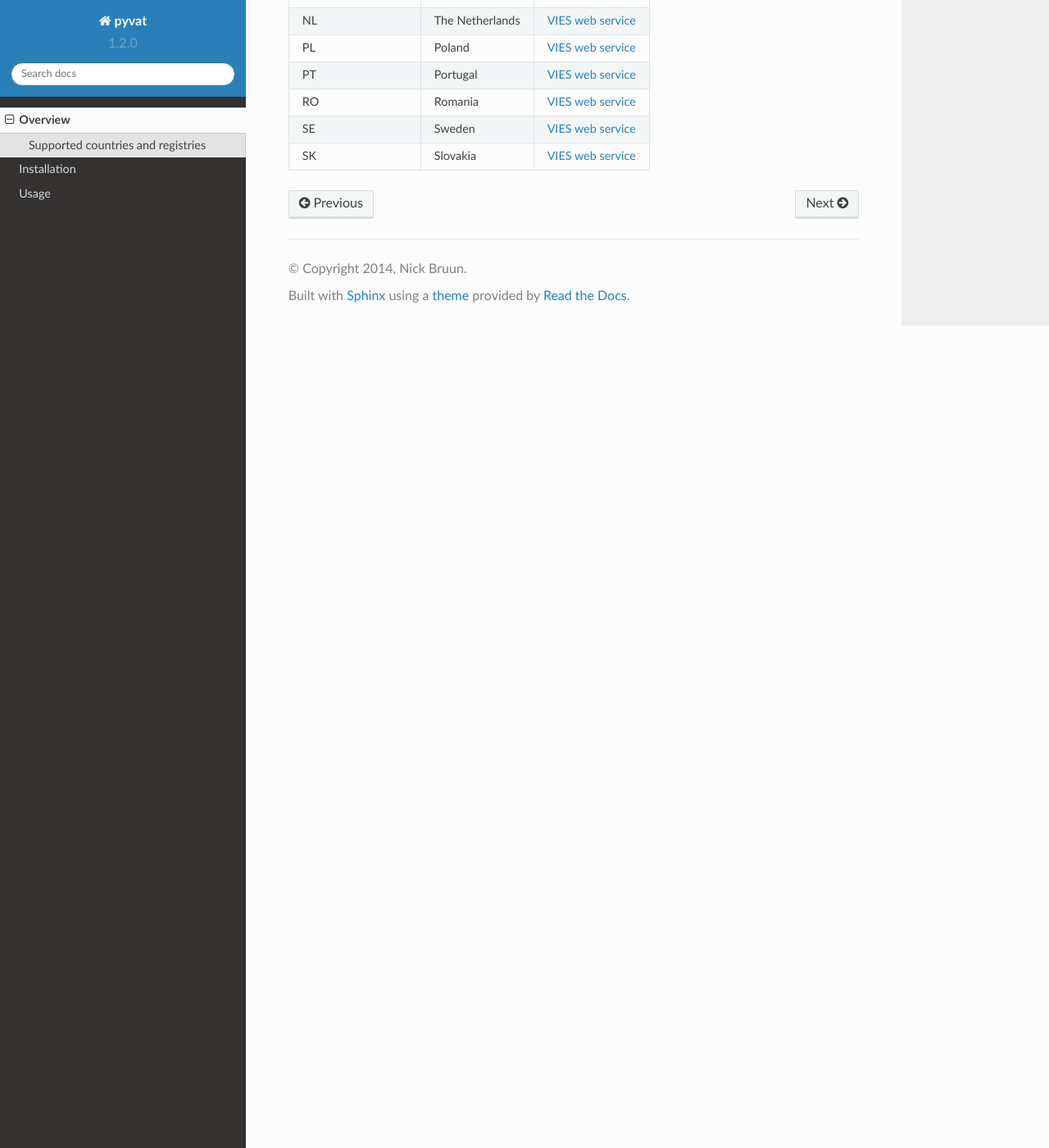
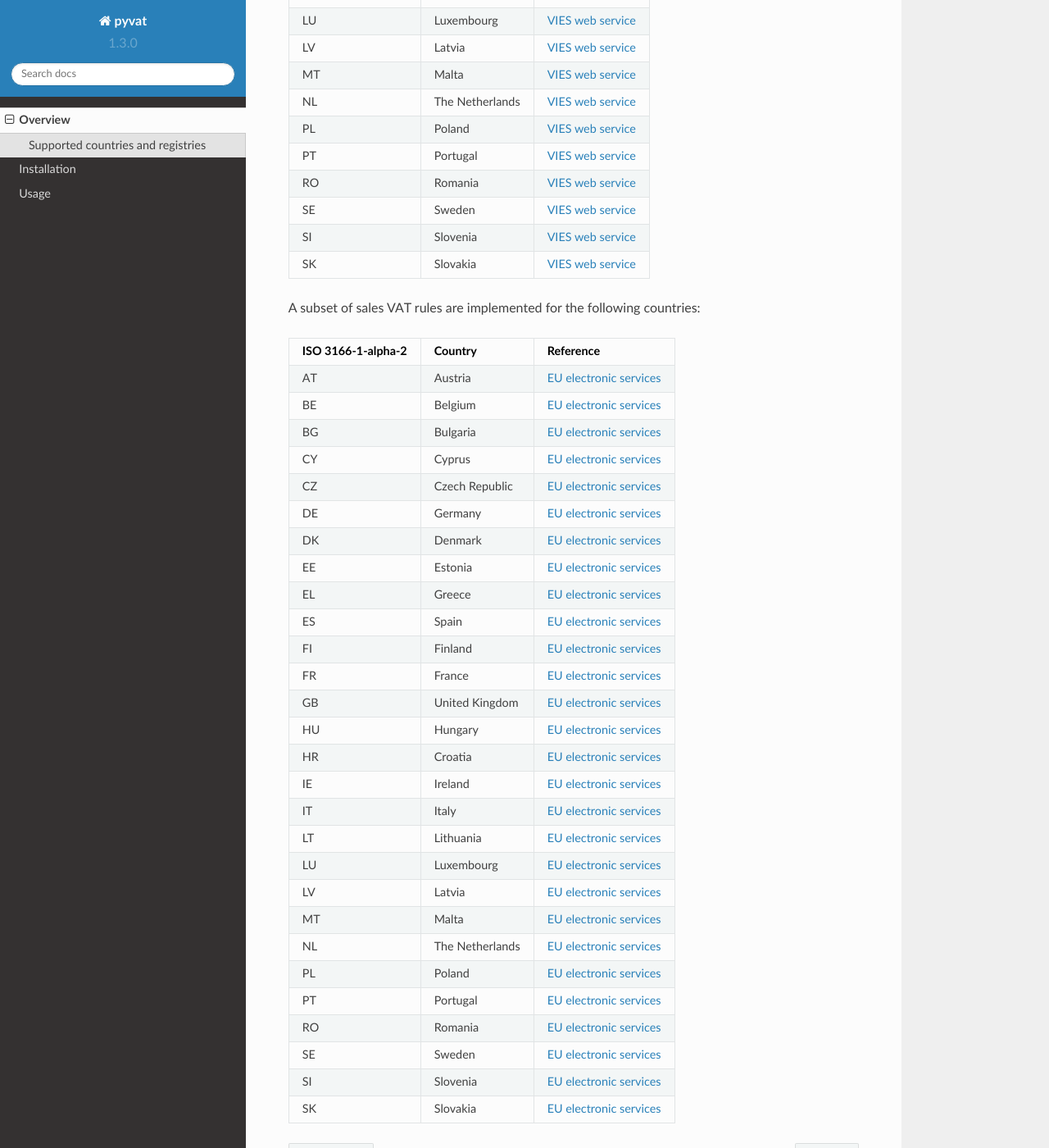
Before and after one commit to iconfinder/pyvat, a Sphinx documentation site: the page built from docs/overview.rst, in a window 1280 px wide and 1400 px high, scrolled down 2033 px. Shown: the whole window at 82% size. Built offline with Sphinx 7.4.7 and the Read the Docs theme 2.0.0, drawn with Linux system fonts in a browser that asks for light colours; some of the changed text lies outside the part shown.

Commit message:
Documentation updates.

```diff
--- a/docs/overview.rst
+++ b/docs/overview.rst
@@ -28,6 +28,7 @@ FI                 Finland               `VIES FAQ Q11`_
 FR                 France                `VIES FAQ Q11`_
 GB                 United Kingdom        `VIES FAQ Q11`_
 HU                 Hungary               `VIES FAQ Q11`_
+HR                 Croatia               `VIES FAQ Q11`_
 IE                 Ireland               `VIES FAQ Q11`_
 IT                 Italy                 `VIES FAQ Q11`_
 LT                 Lithuania             `VIES FAQ Q11`_
@@ -39,6 +40,7 @@ PL                 Poland                `VIES FAQ Q11`_
 PT                 Portugal              `VIES FAQ Q11`_
 RO                 Romania               `VIES FAQ Q11`_
 SE                 Sweden                `VIES FAQ Q11`_
+SI                 Slovenia              `VIES FAQ Q11`_
 SK                 Slovakia              `VIES FAQ Q11`_
 ================== ===================== ======================================
 
@@ -63,6 +65,7 @@ FI                 Finland               `VIES web service`_
 FR                 France                `VIES web service`_
 GB                 United Kingdom        `VIES web service`_
 HU                 Hungary               `VIES web service`_
+HR                 Croatia               `VIES web service`_
 IE                 Ireland               `VIES web service`_
 IT                 Italy                 `VIES web service`_
 LT                 Lithuania             `VIES web service`_
@@ -74,5 +77,43 @@ PL                 Poland                `VIES web service`_
 PT                 Portugal              `VIES web service`_
 RO                 Romania               `VIES web service`_
 SE                 Sweden                `VIES web service`_
+SI                 Slovenia              `VIES web service`_
 SK                 Slovakia              `VIES web service`_
 ================== ===================== ======================================
+
+A subset of sales VAT rules are implemented for the following countries:
+
+.. _EU electronic services: http://ec.europa.eu/taxation_customs/taxation/vat/how_vat_works/telecom/index_en.htm
+
+================== ===================== ======================================
+ISO 3166-1-alpha-2 Country               Reference
+================== ===================== ======================================
+AT                 Austria               `EU electronic services`_
+BE                 Belgium               `EU electronic services`_
+BG                 Bulgaria              `EU electronic services`_
+CY                 Cyprus                `EU electronic services`_
+CZ                 Czech Republic        `EU electronic services`_
+DE                 Germany               `EU electronic services`_
+DK                 Denmark               `EU electronic services`_
+EE                 Estonia               `EU electronic services`_
+EL                 Greece                `EU electronic services`_
+ES                 Spain                 `EU electronic services`_
+FI                 Finland               `EU electronic services`_
+FR                 France                `EU electronic services`_
+GB                 United Kingdom        `EU electronic services`_
+HU                 Hungary               `EU electronic services`_
+HR                 Croatia               `EU electronic services`_
+IE                 Ireland               `EU electronic services`_
+IT                 Italy                 `EU electronic services`_
+LT                 Lithuania             `EU electronic services`_
+LU                 Luxembourg            `EU electronic services`_
+LV                 Latvia                `EU electronic services`_
+MT                 Malta                 `EU electronic services`_
+NL                 The Netherlands       `EU electronic services`_
+PL                 Poland                `EU electronic services`_
+PT                 Portugal              `EU electronic services`_
+RO                 Romania               `EU electronic services`_
+SE                 Sweden                `EU electronic services`_
+SI                 Slovenia              `EU electronic services`_
+SK                 Slovakia              `EU electronic services`_
+================== ===================== ======================================
--- a/pyvat/__init__.py
+++ b/pyvat/__init__.py
@@ -8,7 +8,7 @@ from .vat_charge import VatCharge, VatChargeAction
 from .vat_rules import VAT_RULES
 
 
-__version__ = '1.2.0'
+__version__ = '1.3.0'
 
 
 WHITESPACE_EXPRESSION = re.compile('[\s\-]+')
@@ -211,6 +211,9 @@ def get_sale_vat_charge(date,
                         seller):
     """Get the VAT charge for performing the sale of an item.
 
+    Currently only supports determination of the VAT charge for
+    telecommunications, broadcasting and electronic services in the EU.
+
     :param date: Sale date.
     :type date: datetime.date
     :param item_type: Type of the item being sold.
--- a/setup.py
+++ b/setup.py
@@ -23,7 +23,7 @@ tests_require = [
 
 setup(
     name='pyvat',
-    version='1.2.0',
+    version='1.3.0',
     description='VAT validation for Python',
     author='Nick Bruun',
     author_email='nick@bruun.co',
```
Also changed, not shown: README.rst (+21 -76 lines), docs/usage.rst (+28 -1 lines).
